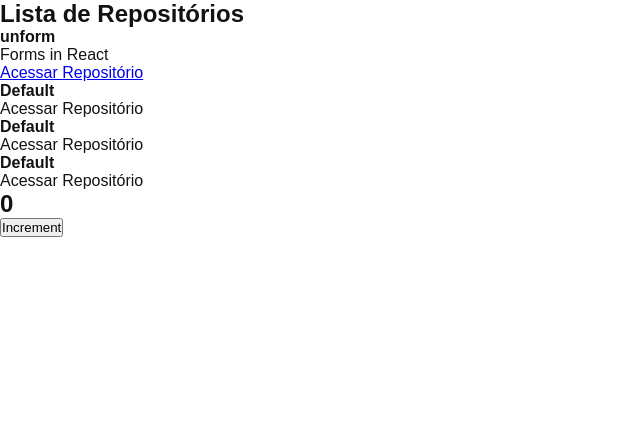
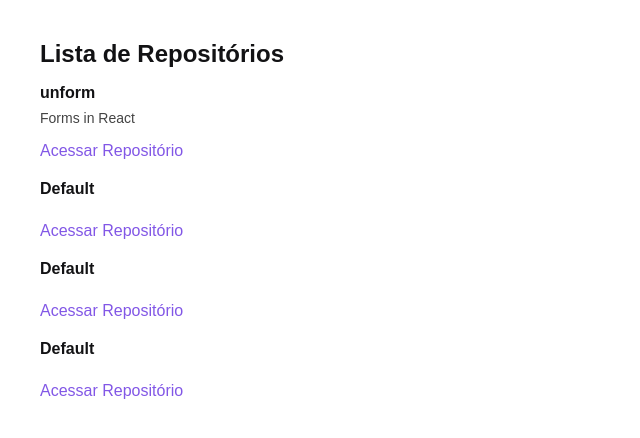
Before and after one commit to bittencourt-lucas/ignite-react, a React app in the folder chapter-1/01-github-explorer/: page / in a window 1280 px wide. Shown: the top 438 px of the page, without its empty margins (0-640 px from the left). Built offline with nearby package versions, Linux system fonts and the light colour scheme.

Commit message:
Listing styling

```diff
--- a/chapter-1/01-github-explorer/src/App.jsx
+++ b/chapter-1/01-github-explorer/src/App.jsx
@@ -1,12 +1,11 @@
 import { RepositoryList } from './components/RepositoryList';
-import { Counter } from './components/Counter';
 import './styles/global.scss';
+import './styles/repositories.scss';
 
 export function App() {
   return (
     <>
       <RepositoryList />
-      <Counter />
     </>
   );
 }
--- a/chapter-1/01-github-explorer/src/components/Counter.jsx
+++ /dev/null
@@ -1,18 +0,0 @@
-import { useState } from "react";
-
-export function Counter() {
-  const [counter, setCounter] = useState(0);
-
-  function increment() {
-    setCounter(counter + 1);
-  }
-
-  return (
-    <div>
-      <h2>{counter}</h2>
-      <button type="button" onClick={increment}>
-        Increment
-      </button>
-    </div>
-  );
-}
--- /dev/null
+++ b/chapter-1/01-github-explorer/src/styles/repositories.scss
@@ -0,0 +1,30 @@
+section.repository-list {
+  margin: 40px;
+
+  h1 {
+    margin-bottom: 16px;
+  }
+
+  ul {
+    list-style: none;
+
+    li {
+      & + li {
+        margin-top: 20px;
+      }
+
+      p {
+        font-size: 14px;
+        color: #444;
+        margin-top: 8px;
+      }
+
+      a {
+        display: inline-block;
+        margin-top: 16px;
+        text-decoration: none;
+        color: #8257e6;
+      }
+    }
+  }
+}
```
